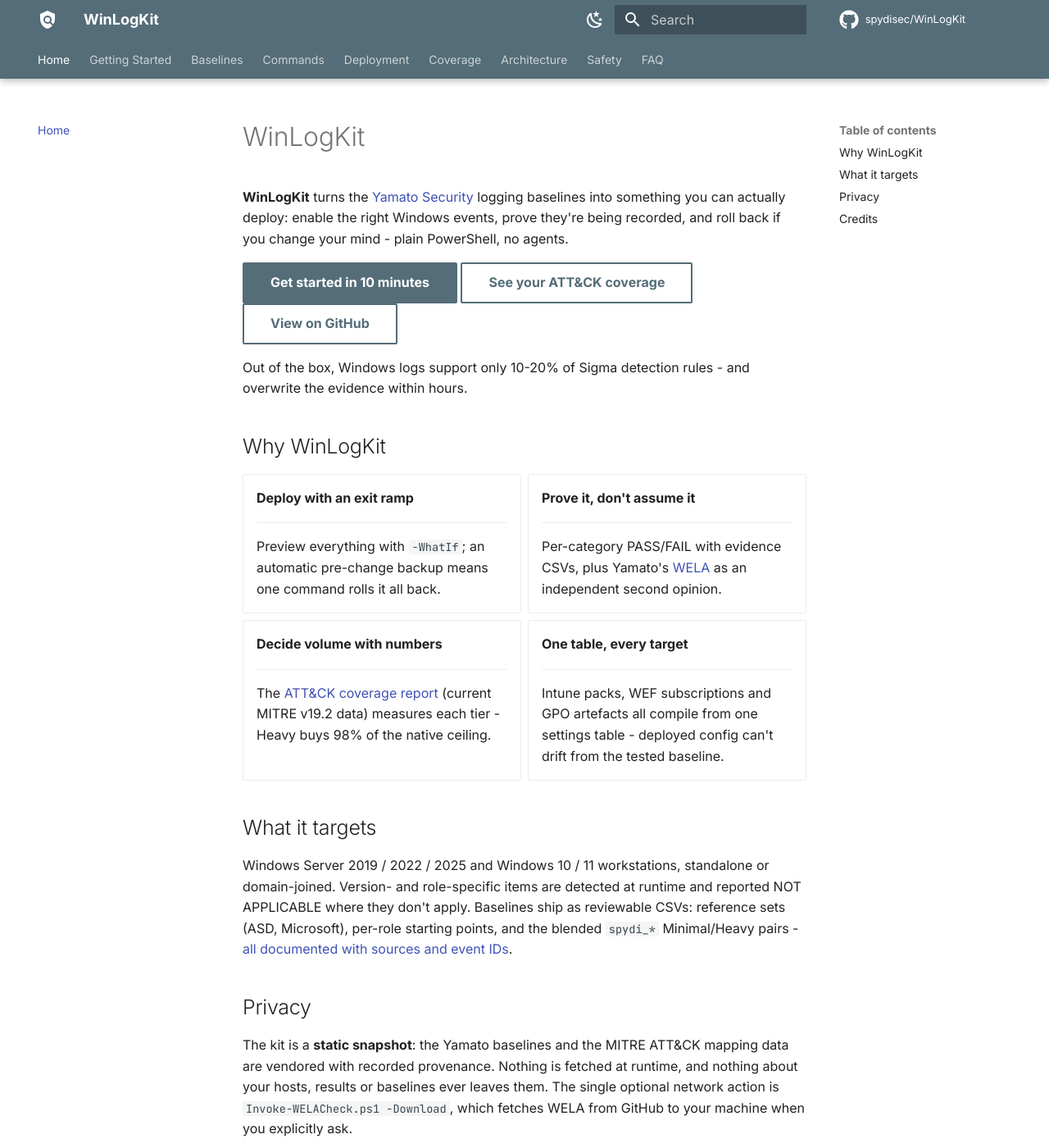
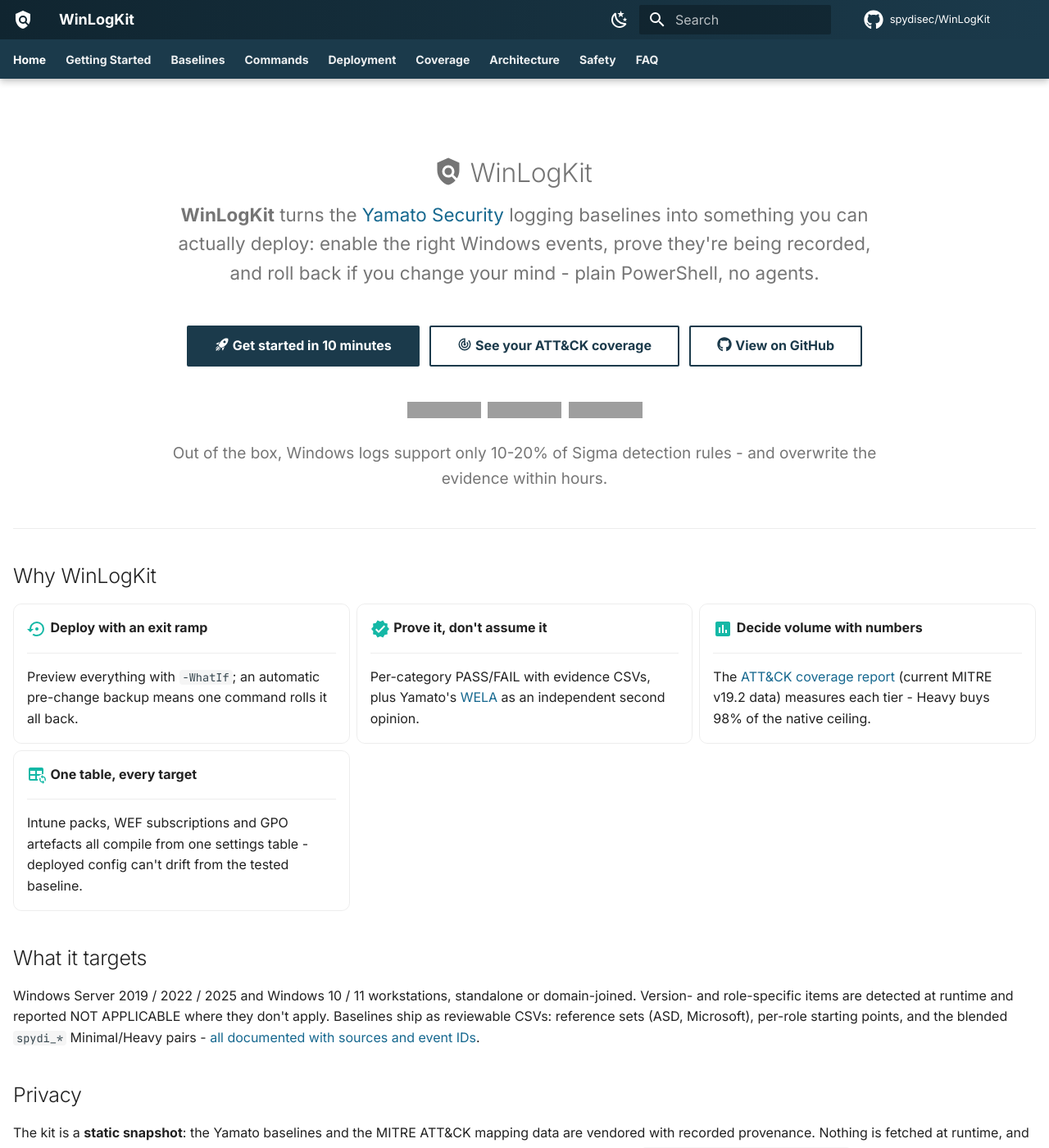
Before and after one commit to spydisec/WinLogKit, an MkDocs documentation site: the page built from docs/index.md, in a window 1280 px wide and 1400 px high. Shown: the whole window at 82% size. Built offline with MkDocs 1.6.1 and Material for MkDocs 9.7.7, drawn with Linux system fonts in a browser that asks for light colours; comment, search, counter and statistics services are not loaded; grey boxes are pictures that could not be loaded.

Commit message:
Docs UI: spydi theme built on WELA's proven stylesheet structure
Studied WELA's website implementation in full (extra.css, palette
mechanism, hero markup, emoji config) and implemented the equivalent:

- docs/stylesheets/extra.css (structure adapted from WELA's MIT
  stylesheet, credited): spydi palette (steel blue #1b3a4b primary,
  signal teal #14b8a6 accent) via Material's custom-palette variables for
  both schemes, header gradient, bolder tabs, wider content column,
  hover-animated grid cards with accent icons, figure/caption and table
  readability tweaks
- Landing page rebuilt as a proper hero: nav/toc hidden, centered
  tagline, icon CTA buttons, badge row, hook line - then the icon-headed
  Why cards
- pymdownx.emoji configured (material.extensions.emoji), which is what
  makes :material-*: icons render - the missing piece behind the bare
  card boxes

Verified in built HTML: hero structure, SVG icons, stylesheet link and
custom palette all present; mkdocs --strict clean.

Co-Authored-By: Claude Fable 5 <noreply@anthropic.com>

```diff
--- a/docs/index.md
+++ b/docs/index.md
@@ -1,30 +1,53 @@
-# WinLogKit
+---
+hide:
+  - navigation
+  - toc
+---
 
-**WinLogKit** turns the
-[Yamato Security](https://github.com/Yamato-Security) logging baselines into
-something you can actually deploy: enable the right Windows events, prove
-they're being recorded, and roll back if you change your mind - plain
-PowerShell, no agents.
+<div class="sp-hero" markdown>
 
-[Get started in 10 minutes](getting-started.md){ .md-button .md-button--primary }
-[See your ATT&CK coverage](mapping.md){ .md-button }
-[View on GitHub](https://github.com/spydisec/WinLogKit){ .md-button }
+# :material-shield-search: WinLogKit
 
+<p class="sp-tagline" markdown>
+**WinLogKit** turns the <a href="https://github.com/Yamato-Security">Yamato Security</a>
+logging baselines into something you can actually deploy: enable the right
+Windows events, prove they're being recorded, and roll back if you change
+your mind - plain PowerShell, no agents.
+</p>
+
+<div class="sp-cta" markdown>
+[:material-rocket-launch: Get started in 10 minutes](getting-started.md){ .md-button .md-button--primary }
+[:material-radar: See your ATT&CK coverage](mapping.md){ .md-button }
+[:fontawesome-brands-github: View on GitHub](https://github.com/spydisec/WinLogKit){ .md-button }
+</div>
+
+<p class="sp-badges">
+<a href="https://github.com/spydisec/WinLogKit/actions/workflows/ci.yml"><img src="https://github.com/spydisec/WinLogKit/actions/workflows/ci.yml/badge.svg" alt="CI"/></a>
+<a href="https://github.com/spydisec/WinLogKit/releases"><img src="https://img.shields.io/github/v/release/spydisec/WinLogKit?include_prereleases&color=1b3a4b" alt="Release"/></a>
+<a href="https://github.com/spydisec/WinLogKit/blob/main/LICENSE"><img src="https://img.shields.io/badge/License-MIT-14b8a6.svg" alt="MIT License"/></a>
+</p>
+
+<p class="sp-hook">
 Out of the box, Windows logs support only 10-20% of Sigma detection rules -
 and overwrite the evidence within hours.
+</p>
+
+</div>
+
+---
 
 ## Why WinLogKit
 
 <div class="grid cards" markdown>
 
--   __Deploy with an exit ramp__
+-   :material-backup-restore:{ .lg .middle } __Deploy with an exit ramp__
 
     ---
 
     Preview everything with `-WhatIf`; an automatic pre-change backup means
     one command rolls it all back.
 
--   __Prove it, don't assume it__
+-   :material-check-decagram:{ .lg .middle } __Prove it, don't assume it__
 
     ---
 
--- /dev/null
+++ b/docs/stylesheets/extra.css
@@ -0,0 +1,133 @@
+/* =========================================================================
+   WinLogKit docs — spydi theme (steel blue + signal teal)
+   Structure adapted from Yamato Security's WELA docs stylesheet (MIT).
+   ========================================================================= */
+
+/* ---- Custom primary / accent palette (theme.palette primary: custom) ---- */
+[data-md-color-primary="custom"] {
+  --md-primary-fg-color:        #1b3a4b;
+  --md-primary-fg-color--light: #2c5a73;
+  --md-primary-fg-color--dark:  #102530;
+  --md-primary-bg-color:        #ffffff;
+  --md-primary-bg-color--light: #ffffffb3;
+}
+
+[data-md-color-accent="custom"] {
+  --md-accent-fg-color:             #14b8a6;
+  --md-accent-fg-color--transparent:#14b8a61a;
+  --md-accent-bg-color:             #ffffff;
+  --md-accent-bg-color--light:      #ffffffb3;
+}
+
+/* Light scheme: calm blue links */
+[data-md-color-scheme="default"] {
+  --md-typeset-a-color: #16688f;
+}
+
+/* Dark scheme: lift header and links for contrast */
+[data-md-color-scheme="slate"] {
+  --md-primary-fg-color: #132b38;
+  --md-typeset-a-color:  #5ec8e5;
+  --md-accent-fg-color:  #2dd4bf;
+}
+
+/* ---- Top tabs: main topics read as primary navigation ---- */
+.md-tabs__link {
+  font-weight: 600;
+  opacity: 0.92;
+}
+.md-tabs__link--active {
+  opacity: 1;
+}
+
+/* Subtle header gradient */
+.md-header {
+  background: linear-gradient(90deg, var(--md-primary-fg-color--dark), var(--md-primary-fg-color));
+}
+.md-tabs {
+  background: var(--md-primary-fg-color);
+}
+
+/* Wider content column for the dense baseline/coverage tables */
+.md-grid {
+  max-width: 68rem;
+}
+
+/* =========================================================================
+   Landing-page hero
+   ========================================================================= */
+.sp-hero {
+  text-align: center;
+  padding: 2.2rem 0 1rem;
+}
+.sp-hero h1 {
+  margin-bottom: 0.6rem;
+}
+.sp-hero .sp-tagline {
+  font-size: 1.12rem;
+  line-height: 1.6;
+  max-width: 44rem;
+  margin: 0 auto 1.3rem;
+  color: var(--md-default-fg-color--light);
+}
+.sp-badges {
+  margin: 0.3rem 0 1.3rem;
+}
+.sp-badges img {
+  margin: 2px;
+  vertical-align: middle;
+}
+.sp-cta {
+  display: flex;
+  gap: 0.6rem;
+  justify-content: center;
+  flex-wrap: wrap;
+  margin-bottom: 1rem;
+}
+.sp-cta .md-button {
+  margin: 0.2rem;
+}
+.sp-hook {
+  max-width: 44rem;
+  margin: 0 auto;
+  color: var(--md-default-fg-color--light);
+  font-size: 0.95rem;
+}
+
+/* =========================================================================
+   Grid cards (feature highlights)
+   ========================================================================= */
+.md-typeset .grid.cards > ul > li {
+  border-radius: 0.5rem;
+  transition: border-color 160ms ease, box-shadow 160ms ease, transform 160ms ease;
+}
+.md-typeset .grid.cards > ul > li:hover {
+  border-color: var(--md-accent-fg-color);
+  box-shadow: 0 4px 16px rgba(0, 0, 0, 0.10);
+  transform: translateY(-2px);
+}
+.md-typeset .grid.cards .lg.middle {
+  color: var(--md-accent-fg-color);
+}
+
+/* =========================================================================
+   Misc readability
+   ========================================================================= */
+/* Diagrams and screenshots sit calmly on both grounds */
+.md-typeset figure {
+  margin: 1.2rem auto;
+}
+.md-typeset figcaption {
+  color: var(--md-default-fg-color--light);
+  font-size: 0.8rem;
+}
+
+/* Wide tables use the full column instead of overflowing oddly */
+.md-typeset table:not([class]) {
+  display: table;
+  width: 100%;
+}
+
+.md-typeset code {
+  border-radius: 4px;
+}
--- a/mkdocs.yml
+++ b/mkdocs.yml
@@ -28,16 +28,21 @@ theme:
   palette:
     - media: "(prefers-color-scheme: light)"
       scheme: default
-      primary: blue grey
+      primary: custom
+      accent: custom
       toggle:
         icon: material/weather-night
         name: Dark mode
     - media: "(prefers-color-scheme: dark)"
       scheme: slate
-      primary: blue grey
+      primary: custom
+      accent: custom
       toggle:
         icon: material/weather-sunny
         name: Light mode
+
+extra_css:
+  - stylesheets/extra.css
 
 markdown_extensions:
   - admonition
@@ -48,6 +53,9 @@ markdown_extensions:
       permalink: true
   - pymdownx.superfences
   - pymdownx.highlight
+  - pymdownx.emoji:
+      emoji_index: !!python/name:material.extensions.emoji.twemoji
+      emoji_generator: !!python/name:material.extensions.emoji.to_svg
 
 # Ordered as a reader journey: try it, pick a baseline, look up commands,
 # roll it out, measure it, understand it, stay safe, get unstuck.
```
Also changed, not shown: other parts of docs/index.md (+2 -2 lines).
